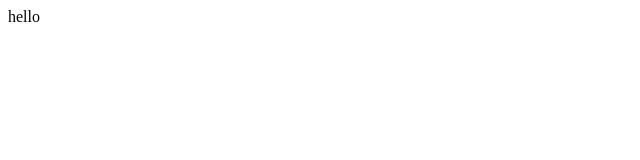
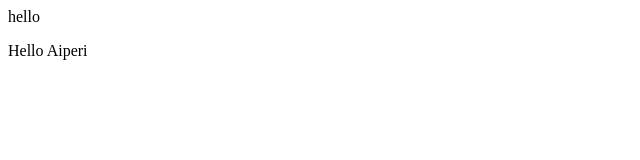
Before and after one commit to mr-oroz/git-practic, a plain HTML site: page index.html in a window 1280 px wide. Shown: the full height of the page, 0-640 px from the left. Drawn offline with Linux system fonts and the light colour scheme.

Commit message:
add name

```diff
--- a/index.html
+++ b/index.html
@@ -8,5 +8,6 @@
 </head>
 <body>
     hello
+    <p>Hello Aiperi</p>
 </body>
 </html>
```
